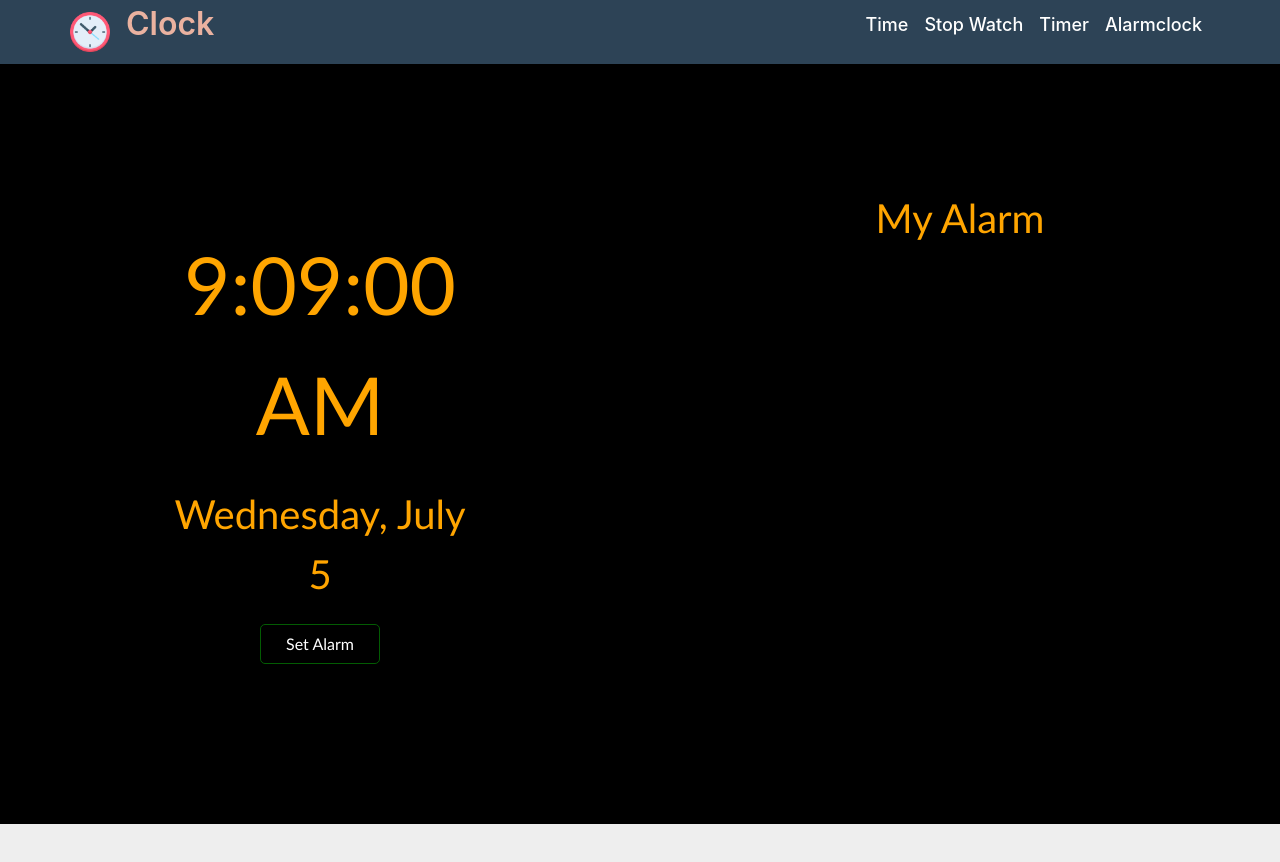
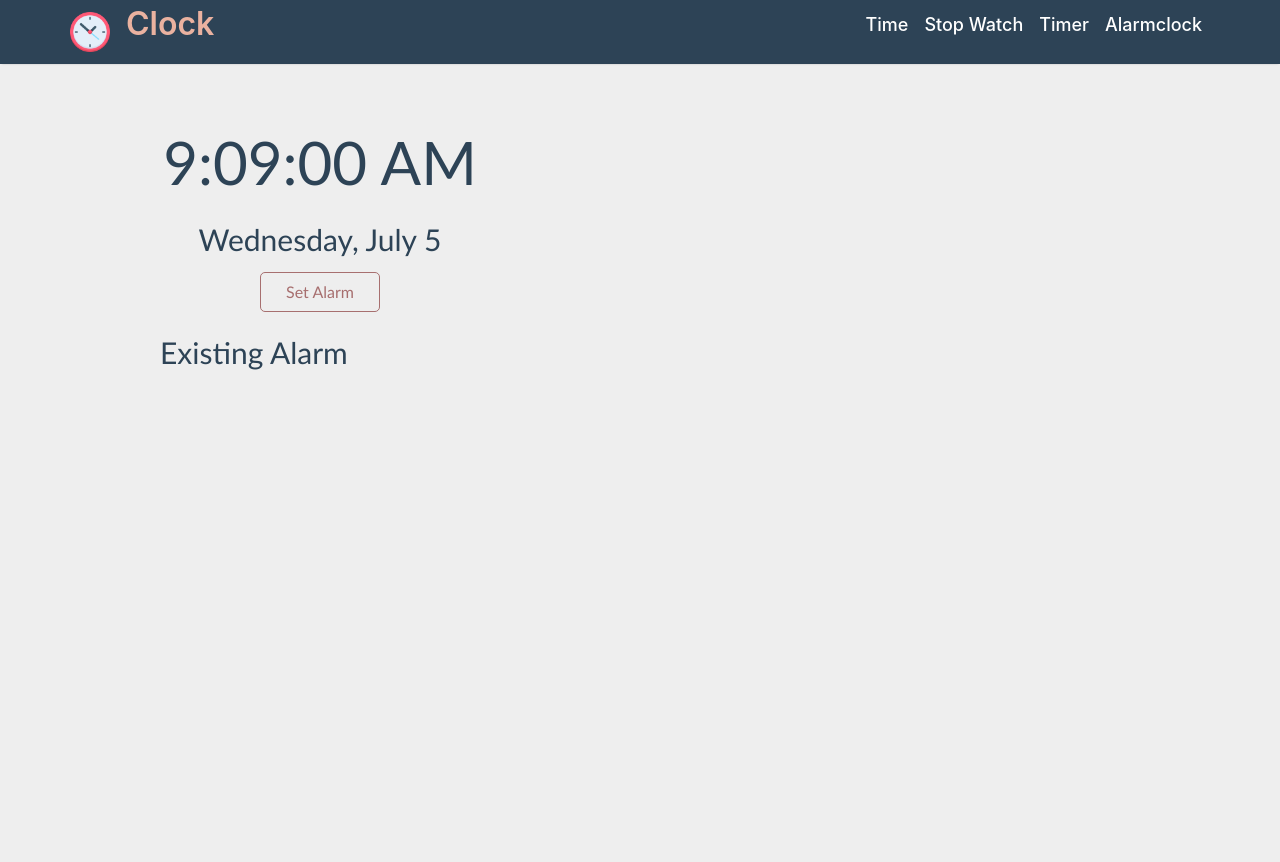
Before and after one commit to subayeel/clock, a React (Create React App) app: page /alarm in a window 1280 px wide. Before the commit the page ends 824 px from the top, so only its background shows below. Built offline with nearby package versions, Linux system fonts and the light colour scheme.

Commit message:
updated ui

```diff
--- a/src/Components/Alarm.jsx
+++ b/src/Components/Alarm.jsx
@@ -50,7 +50,7 @@ const reducer = (state, action) => {
     if (state.Minute <= 1) {
       newState = {
         ...state,
-        Minute: 60,
+        Minute: 0,
       };
     } else {
       newState = {
@@ -179,13 +179,15 @@ const Alarm = () => {
           </div>
         </div>
       </div>
+      {/* add */}
+      <div className="left_right_clock">
         <div className="alarm_container">
           <div className="left_container">
             <Clock show={handleShow} AlarmData={data} />
           </div>
           <div className="right_containerr">
             <div className="alarm_card_containerr">
-            <h1 className="heading_myalarm">My Alarm</h1>
+              <h1 className="heading_myalarm">Existing Alarm</h1>
               {data && (
                 <div className="right_container">
                   {data?.map((obj, i) => {
@@ -204,6 +206,7 @@ const Alarm = () => {
             </div>
           </div>
         </div>
+      </div>
     </>
   );
 };
--- a/src/Components/Card.jsx
+++ b/src/Components/Card.jsx
@@ -21,12 +21,17 @@ function Card({ time, id, addata, arr }) {
   return (
     <div className="alarm-card_container">
       <div className="single_card_container">
-        <div className="card_hour">{time}</div>
+        <div className="card_hour">
+          {time.split(":")[0] +
+            ":" +
+            time.split(":")[1] +
+            " " +
+            time.split(":")[2]}
+        </div>
         <div className="del-btn-con">
           <button className="del-btn" onClick={() => handleDelete(id)}>
-            Remove{" "}
             <DeleteForeverIcon
-              sx={{ backgroundColor: "rgb(251, 72, 72)", marginTop: "-3px" }}
+              sx={{ backgroundColor: "rgb(251, 72, 72)", height: "20px" }}
             />
           </button>
         </div>
--- a/src/Components/Clock.jsx
+++ b/src/Components/Clock.jsx
@@ -50,7 +50,13 @@ const Clock = ({ show, AlarmData }) => {
     );
     type = type.toLowerCase();
     if (
-      checkElem((check.getHours() % 12) + ":" + check.getMinutes() + ":" + type)
+      checkElem(
+        (check.getHours() % 12 == 0 ? 12 : check.getHours() % 12) +
+          ":" +
+          check.getMinutes() +
+          ":" +
+          type
+      )
     ) {
       console.log("Camh éere");
       if (flag) {
@@ -75,10 +81,7 @@ const Clock = ({ show, AlarmData }) => {
   const checkElem = (time) => {
     console.log(time, "Chek elem");
     for (let i = 0; i < AlarmData.length; i++) {
-      console.log(
-        AlarmData[i] == time,
-        AlarmData[AlarmData.length - 1 - i] == time
-      );
+      console.log(AlarmData[i] == time, AlarmData[i], time);
       if (AlarmData[i] == time || AlarmData[AlarmData.length - 1 - i] == time) {
         return true;
       }
--- a/src/styles/alarm.css
+++ b/src/styles/alarm.css
@@ -1,12 +1,12 @@
 .alarm_container{
     display: flex;
-    justify-content: center;
+    /* justify-content: center; */
     align-items: center;
-    background-color: black;
+    /* background-color: #eee; */
     height: calc(100vh - 40px);
 }
 .left_container,.right_containerr ,.alarm_con{
-    width: 50%;
+    /* width: 50%; */
     height: 100%;
     display: flex;
     justify-content: center;
@@ -14,41 +14,64 @@
     flex-direction: column;
     text-align: center;
 }
+.right_containerr {
+    margin-top: -30px;
+    height: fit-content;
+}
 .alarm_con{
-    gap: 20px;
-    color: orange;
+    gap: 10px;
+    color: #2d4356;
     font-family: 'Gill Sans', 'Gill Sans MT', Calibri, 'Trebuchet MS', sans-serif;
 }
 .alarm_time{
+
     width: 100%;
-    font-size: 80px;
+    font-size: 60px;
+    text-transform: uppercase;
 }
 .alarm_day{
-    font-size: 40px;
+    margin-bottom: 0% !important;
+    font-size: 30px;
+    width: 250px;
 }
 .alarm_set_btn{
     height: 40px;
-    color: white;
+    color: #a76f6f;
     width: 120px;
     background-color: transparent;
-    border: solid rgb(3, 92, 3) 1px;
+    outline: none;
+    border: none;
+    border: solid #a76f6f 1px;
     border-radius: 5px;
 }
 .alarm_set_btn:hover{
-    transition: 1s all;
-    background-color: rgb(3, 92, 3);
+    transition: .3s ease-in-out;
+    color: white;
+    background-color: #a76f6f;
 }
 .right_containerr{
     /* background-color: white; */
 }
 .heading_myalarm{
-    font-size: 40px;
+    font-size: 30px;
+    color: #2d4356;
+    text-align: start;
+    width: 400px;
+    padding-inline: auto;
+    /* border: solid blue; */
+    padding-left: 40px;
+    margin-bottom: 0%;
 }
 .alarm_card_containerr{
-    height: 500px;
+    height: 200px;
     width: 400px;
-    overflow-y: scroll;
+    /* overflow-y: scroll; */
     pad: 10px;
+}
+.right_container{
+    height: 200px;
+    /* border: solid red; */
+    overflow: scroll;
 }
 .alarm_card_containerr::-webkit-scrollbar{
     background-color: transparent;
@@ -57,19 +80,31 @@
 }
 .alarm-card_container{
     /* background-color: blue; */
-    height: 70px;
+    height: 50px;
     width: 100%;
     border-radius: 8px;
     display: flex;
+    align-items: center;
     flex-direction: column;
     gap: 5px;
 }
 .single_card_container{
-    background-color: lightgray !important;
-    width: 100%;
+    box-sizing: border-box;
+    background-color: #2d4356 !important;
+    width: 80%;
+    height: 50px;
+    border-radius: 5px;
+}
+.single_card_container{
+    display: flex;
+    align-items: center;
+    justify-content: space-between;
+    padding-inline: 20px;
 }
 .card_hour{
-    background-color: lightgray !important;
+    background-color: #2d4356 !important;
+    color: white;
+    /* background-color: lightgray !important; */
 }
 .del-btn{
     display: flex;
@@ -79,9 +114,12 @@
     width: 100px !important;
 }
 .del-btn-con{
-    background-color: lightgray !important;
+    background-color: transparent;
 }
 .del-btn{
+    border: none;
+    height: 30px !important;
+    width: 30px !important;
     background-color: rgb(251, 72, 72);
 }
 .action_container{
@@ -134,8 +172,9 @@
     left: 40%;
     padding: 30px;
     box-sizing: border-box;
-    border-radius: 30px;
+    border-radius: 10px;
     transform: translate(0%,-0%);
+    box-shadow: rgba(100, 100, 111, 0.2) 0px 7px 29px 0px;
 }
 .mod_btn_con{
     margin-top: 30px;
@@ -149,7 +188,7 @@
     border-radius: 5px;
     background-color: gray;
     border: none;
-    color: white;
+    color: red;
 }
 .btn2{
     height: 50px;
@@ -195,3 +234,35 @@
 .alarmclosepop{
     display: none;
 }
+.left_right_clock{
+
+    min-height: 100vh;
+    display: flex;
+    /* flex-direction: column; */
+}
+.alarm_container{
+    width: 50%;
+    /* border: solid green; */
+    flex-direction: column;
+    /* justify-content: center ; */
+    align-items: center !important;
+}
+.left_container{
+    height: 300px;
+    width: 100% !important;
+}
+.right_container{
+    padding-top: 5px;
+    height: 300px;
+    padding-bottom: 20px !important;
+    display: flex;
+    flex-direction: column;
+    gap: 5px;
+}
+.right_container::-webkit-scrollbar{
+    width: 0px;
+    background: transparent;
+    display: none;
+    -ms-overflow-style: none;
+    scrollbar-color: transparent transparent;
+}
```
Lines whose indentation alone changed are shown as unchanged.
